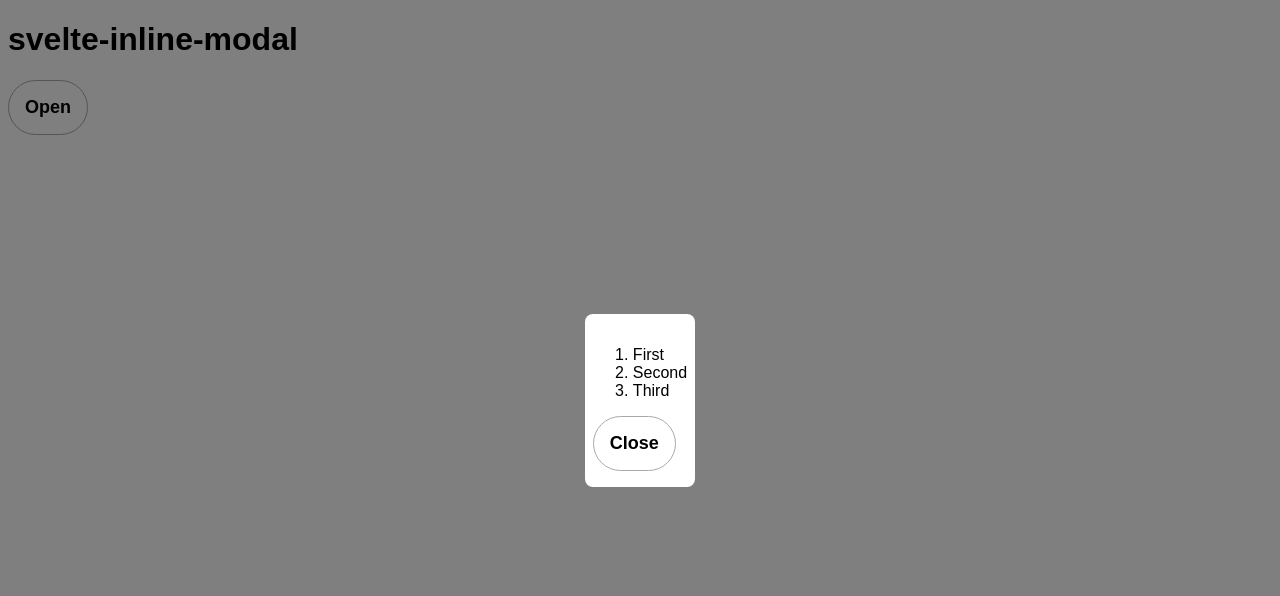
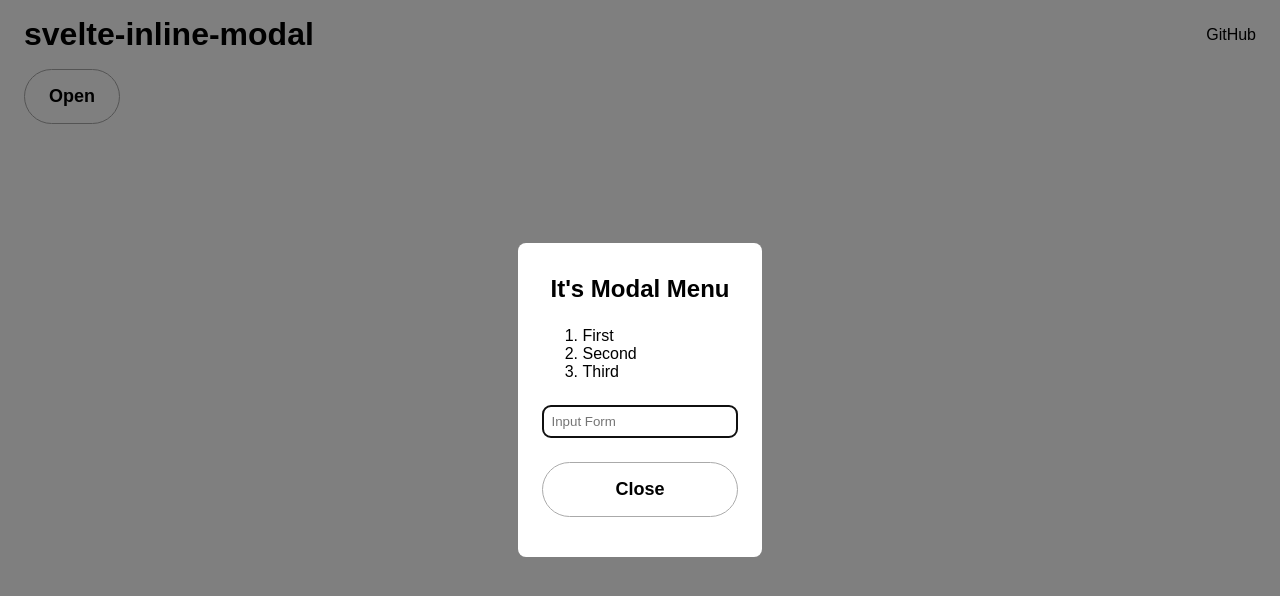
Before and after one commit to jill64/svelte-inline-modal, a SvelteKit app: page / in a window 1280 px wide. Both pictures are taken after a click on the button "Open". Shown: the top 596 px of the page. Built offline with nearby package versions, Linux system fonts and the light colour scheme.

Commit message:
update demo site

```diff
--- a/src/routes/+page.svelte
+++ b/src/routes/+page.svelte
@@ -1,23 +1,66 @@
 <script lang="ts">
   import { InlineModal } from '$lib/index.js'
+
+  const onCloseModal = () => {
+    console.log('Modal Closed')
+  }
 </script>
 
-<h1>svelte-inline-modal</h1>
-<InlineModal onClose={() => console.log('Modal Closed')} let:open>
+<header>
+  <h1>svelte-inline-modal</h1>
+  <a href="https://github.com/jill64/svelte-inline-modal">GitHub</a>
+</header>
+<InlineModal onClose={onCloseModal} let:open>
   <button on:click={open}>Open</button>
   <div slot="menu" let:close>
+    <h2>It's Modal Menu</h2>
     <ol>
       <li>First</li>
       <li>Second</li>
       <li>Third</li>
     </ol>
+    <input placeholder="Input Form" />
     <button on:click={close}>Close</button>
   </div>
 </InlineModal>
 
 <style>
+  header {
+    display: flex;
+    justify-content: space-between;
+    align-items: center;
+  }
+  h1 {
+    font-size: 2rem;
+    font-weight: bold;
+    margin: 0;
+    padding: 0;
+  }
+  h2 {
+    font-size: 1.5rem;
+    font-weight: bold;
+    margin: 0.5rem;
+    padding: 0;
+  }
+  input {
+    padding: 0.5rem;
+    border-radius: 0.5rem;
+    border: 1px solid #aaa;
+    margin: 0.5rem 0;
+    background: inherit;
+    color: inherit;
+  }
+  a {
+    color: inherit;
+    text-decoration: none;
+  }
+  a:hover {
+    text-decoration: underline;
+  }
   :global(body) {
     font-family: sans-serif;
+    margin: 1rem 1.5rem;
+    padding: 0;
   }
   @media (prefers-color-scheme: dark) {
     :global(body) {
@@ -26,8 +69,9 @@
     }
   }
   button {
-    padding: 1rem;
+    padding: 1rem 1.5rem;
     border-radius: 100rem;
+    margin: 1rem 0;
     border: 1px solid #aaa;
     background: inherit;
     font-size: large;
@@ -36,7 +80,9 @@
     cursor: pointer;
   }
   div {
-    padding: 1rem 0.5rem;
+    display: flex;
+    flex-direction: column;
+    padding: 1.5rem;
     background: #fff;
     border-radius: 0.5rem;
   }
```
